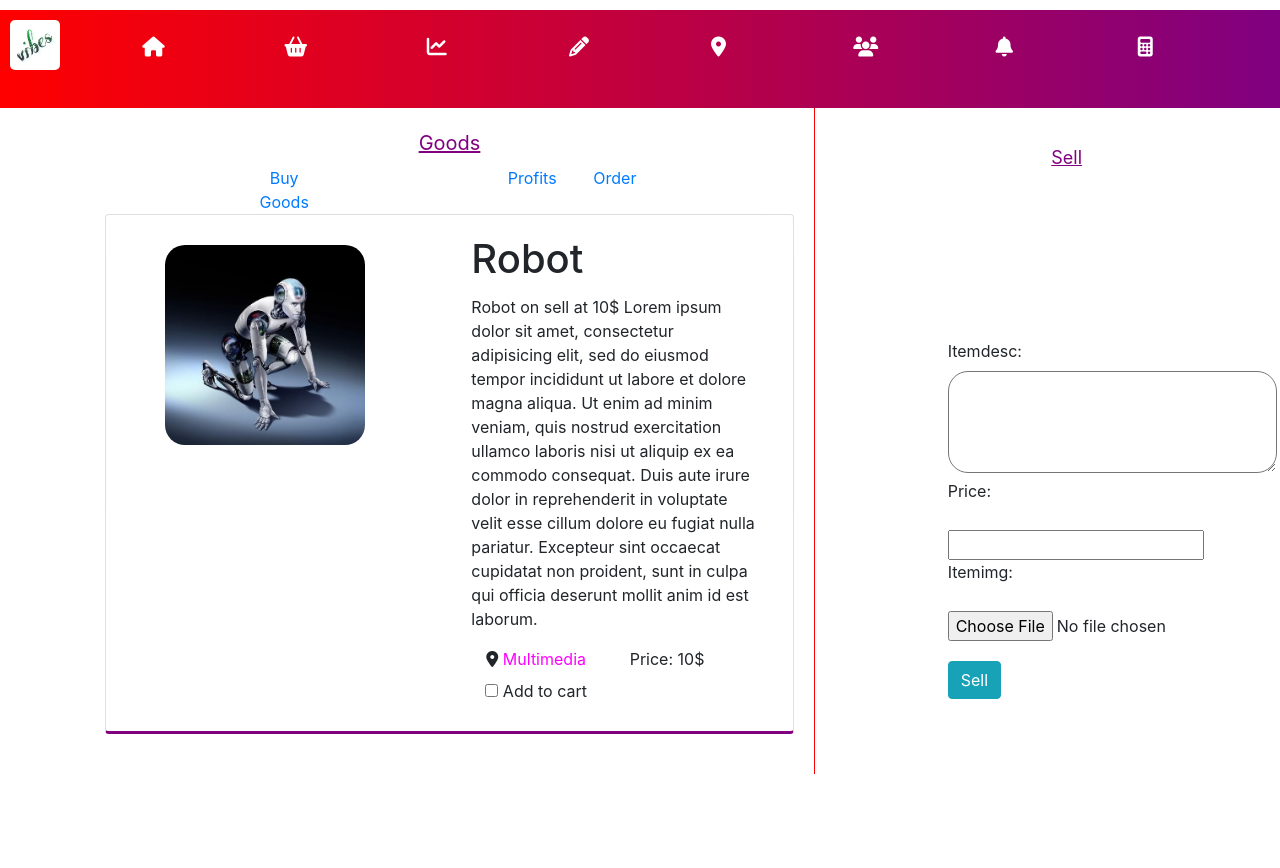
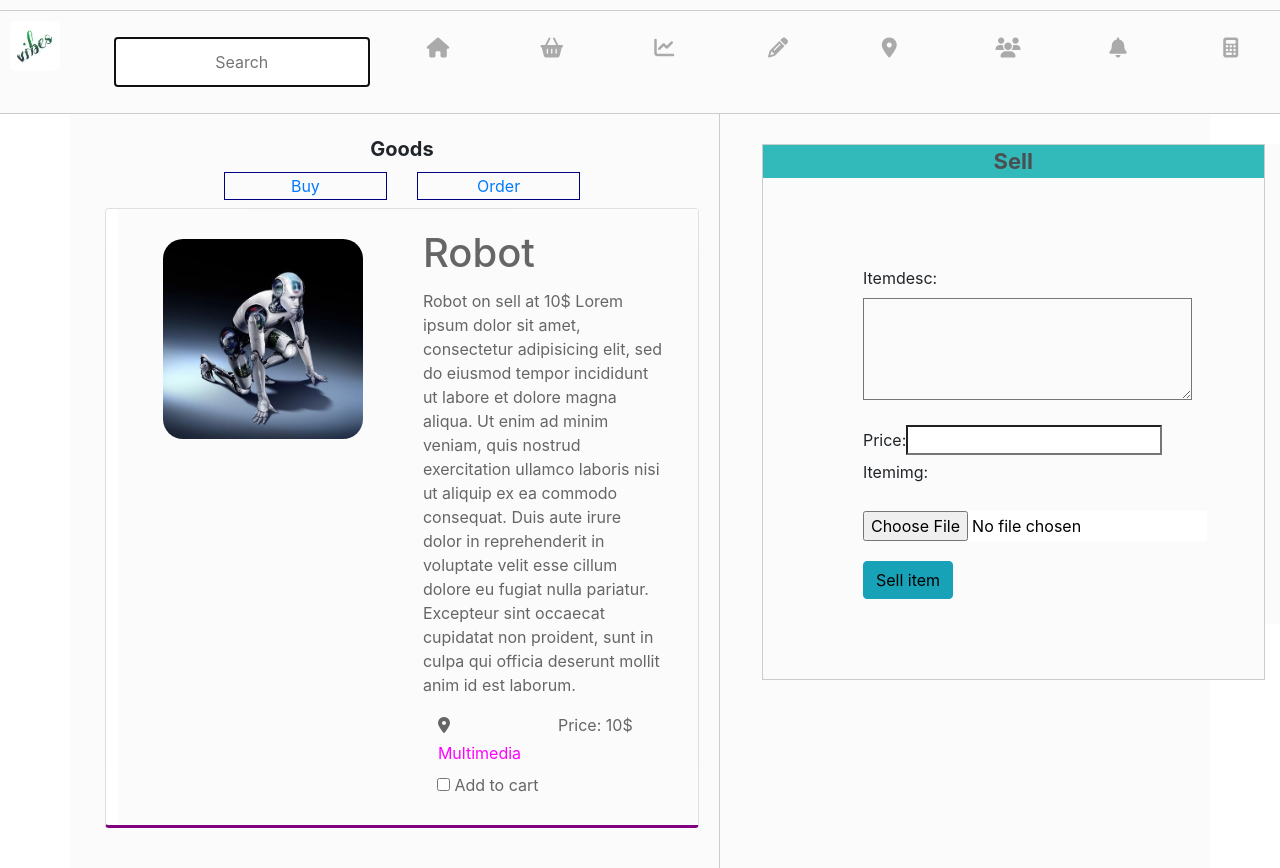
Before and after one commit to oyamoh-brian/vibes, a Django app: page /business/ in a window 1280 px wide. Before the commit the page ends 774 px from the top, so only its background shows below. Run offline with Django 3.2, Linux system fonts and the light colour scheme; some libraries are stand-ins or nearby versions.

Commit message:
Business updates

```diff
--- a/business/static/business/business.css
+++ b/business/static/business/business.css
@@ -1,11 +1,17 @@
 *
 {
   box-sizing: border-box;
+  background-color: #fbfbfb;
+
 }
 .nav-bar
 {
+  display: flex;
   margin-top: 10px;
-  background-image: linear-gradient(to right , red,purple);
+  color: #000;
+  height: 13vh;
+  border-top: 1px solid #ccc;
+  border-bottom: 1px solid #ccc;
 }
 
 .stock
@@ -16,19 +22,27 @@
 }
 
 
-.stock>a
+.stock>button
   {
     text-align: center;
     text-decoration: none;
     display: inline-block;
+    width: 50%;
     flex: 1;
-
+    border: 1px solid navy;
+    /* box-shadow: 1px 1px 3px #000; */
+    margin-bottom: 8px;
   }
 
 
-.nav-bar
+.stock>button:last-child
 {
-  display: flex;
+  margin-left: 30px;
+}
+
+.stock>button>a
+{
+  /* color: magenta; */
 }
 
 
@@ -37,31 +51,29 @@
   box-sizing: border-box;
   margin-top: 2%;
   margin-bottom: 2%;
-  color: #fff;
+  color: #000;
   flex: 1;
   text-decoration: none;
 }
-
-
-.form
+.nav-bar>input
 {
+  box-sizing: border-box;
   margin-top: 2%;
   margin-bottom: 2%;
-}
-
-.nav-bar>.form>input
-{
-  border-radius: 20px;
+  color: #000;
+  flex: 1;
+  text-decoration: none;
   text-align: center;
-  margin-top: 2%;
-  margin-bottom: 2%;
+  background-color: #fff;
+  /* height: 100%; */
 }
 
 
 .nav-bar>a>span
 {
-  color: #fff;
+  color: #aaa;
   font-size: 20px;
+  margin-left: 50%;
 }
 
 
@@ -95,17 +107,16 @@
   box-sizing: border-box;
   min-height: 100%;
   padding: 20px;
-  border-right: 2px solid red;
+  border-right: 2px;
 }
 
 
-.Goods>label
+.Goods>strong>label
 {
   font-size: 20px;
   width: 100%;
   text-align: center;
-  text-decoration:underline;
-  color: purple;
+  text-decoration:none;
 }
 
 
@@ -128,6 +139,7 @@ img
 {
   border-bottom:3px solid  purple;
   margin-bottom: 20px;
+  color:#666;
 }
 
 
@@ -154,36 +166,45 @@ img
 .sell-good
 {
   width: 60%;
-  margin: 20vh auto;
+  margin: 10vh auto;
 }
 
 
 .sell-good>input
 {
   margin-top: 1.5vw;
-  /* border: none; */
-  /* border-bottom: 1px solid purple; */
+  background-color: #fff;
+  color: #000;
 }
 
-.selling-stock>
+.sell-good>button
 {
+  margin-top: 1.5vw;
+  color: #000;
+}
+
+
+.selling-stock
+{
+  border: 1px solid #cccccc;
 
 }
 
-.selling-stock>label
+.selling-stock>strong>label
 {
-  text-decoration: underline;
-  color: purple;
+  text-decoration: none;
+  background-color: #00aaaa;
+  opacity: .8;
   width: 100%;
   text-align: center;
-  font-size: 18px;
+  font-size: 22px;
 }
 
 
 .sellingfrm>form>textarea
 {
   text-align: center;
-  border-radius: 20px;
+  border-radius: 5px;
 }
 
 #location
@@ -220,11 +241,11 @@ img
 
 @media screen and (min-width:1000px) {
 .Goods{
-    border-right: 1px solid red;
+    border-right: 1px solid #ccc;
   }
 
 .stock > a{
-
+  color:#aaa;
   }
 
   .sellingfrm
@@ -242,7 +263,7 @@ img
 /* start of media query */
 @media screen and (max-width:1000px) {
 .Goods{
-    border-right: red;
+    border-right: #ccc;
   }
 
 .sellingfrm{
@@ -257,8 +278,17 @@ img
 .stock > a{
 
   }
+.form-search
+{
+    display: none;
+}
 
-.hide-small,.form-search
+.form-search>input
+{
+  display: none;
+}
+
+.hide-small
 {
   display: none;
 }
@@ -296,13 +326,20 @@ img
   border-top:2px solid #000;
   /* border-radius:200px; */
   /* margin: 0px auto; */
-  background-color: purple;
+  background-color: #f4f4f4;
   position: fixed;
   bottom: 2%;
   /* left: 16%; */
   z-index: 1;
   opacity: .5;
 }
+.lower-nav>a>span
+{
+  color: #aaa;
+  font-size: 20px;
+  margin-left: 50%;
+}
+
 
 
 .nav-bar>a
--- a/business/templates/business/business.html
+++ b/business/templates/business/business.html
@@ -12,7 +12,7 @@
 <link rel="stylesheet" href="https://stackpath.bootstrapcdn.com/font-awesome/4.7.0/css/font-awesome.min.css">
 <script src='https://kit.fontawesome.com/a076d05399.js'></script>
     <meta charset="utf-8">
-    <title>Business</title>
+    <title>Vibes | Business</title>
   </head>
   <body>
     <div class="header">
@@ -21,7 +21,7 @@
                   <img src="{% static 'business/img/vibes.jpg' %}" alt="">
               </div>
 
-
+                <input type="text" name="search" value="" autocomplete="on" autofocus placeholder="Search">
 
               <a href="{% url 'profile:profile' %}">
                 <span class="fa fa-home"></span>
@@ -69,6 +69,7 @@
 
               </a> -->
 
+
         </div>
 
     </div>
@@ -76,13 +77,14 @@
     <div class="container">
 
         <div class="row">
-          <div class="col-xs-12 col-sm-12 col-lg-8 col-xl-8">
+          <div class="col-xs-12 col-sm-12 col-lg-7 col-xl-7">
                 <div class="Goods">
-                    <label>Goods</label>
+                    <strong><label>Goods</label></strong>
                     <div class="stock">
-                      <a href='#'>Buy Goods </a>
-                      <a href="#">Profits</a>
-                      <a href='#'>Order </a>
+
+                      <button type="button" name="button"><a href='#'>Buy</a></button>
+
+                      <button type="button" name="button"><a href='#'>Order </a></button>
                     </div>
 
                     <div class="gen-good card">
@@ -142,15 +144,15 @@
 
             </div>
 
-              <div class="col-xs-12 col-sm-12 col-lg-4 col-xl-4 sellingfrm">
+              <div class="col-xs-12 col-sm-12 col-lg-5 col-xl-5 sellingfrm">
                 <div class="selling-stock">
-                  <label>Sell</label>
-                </div>
+                  <strong><label>Sell</label></strong>
                 <form class="sell-good" action="" method="post">
                   {% csrf_token %}
                       {{form}}
-                    <input type="submit" name="submit" value="Sell" class="btn btn-info">
+                    <button name="submit" value="Sell" class="btn btn-info">Sell item</button>
                 </form>
+              </div>
               </div>
 
 
@@ -159,7 +161,7 @@
 
         </div>
 
-        <div class="lower-nav">
+        <div class="lower-nav" id="lower-nav">
 
           <a href="#" class="hide-small">
             <span class="fa fa-line-chart"></span>
@@ -191,5 +193,22 @@
 
       </div>
     </div>
+    <script type="text/javascript">
+    function func()
+    {
+
+      document.getElementById('lower-nav').style.display ='None';
+    }
+      function watcher()
+      {
+        setTimeout(func,2000);
+        document.getElementById('lower-nav').style.opacity =.5;
+
+      }
+      function ms()
+      {
+        document.getElementById('lower-nav').style.display ='inline-block';
+      }
+    </script>
   </body>
 </html>
```
Also changed, not shown: 1 other file.
